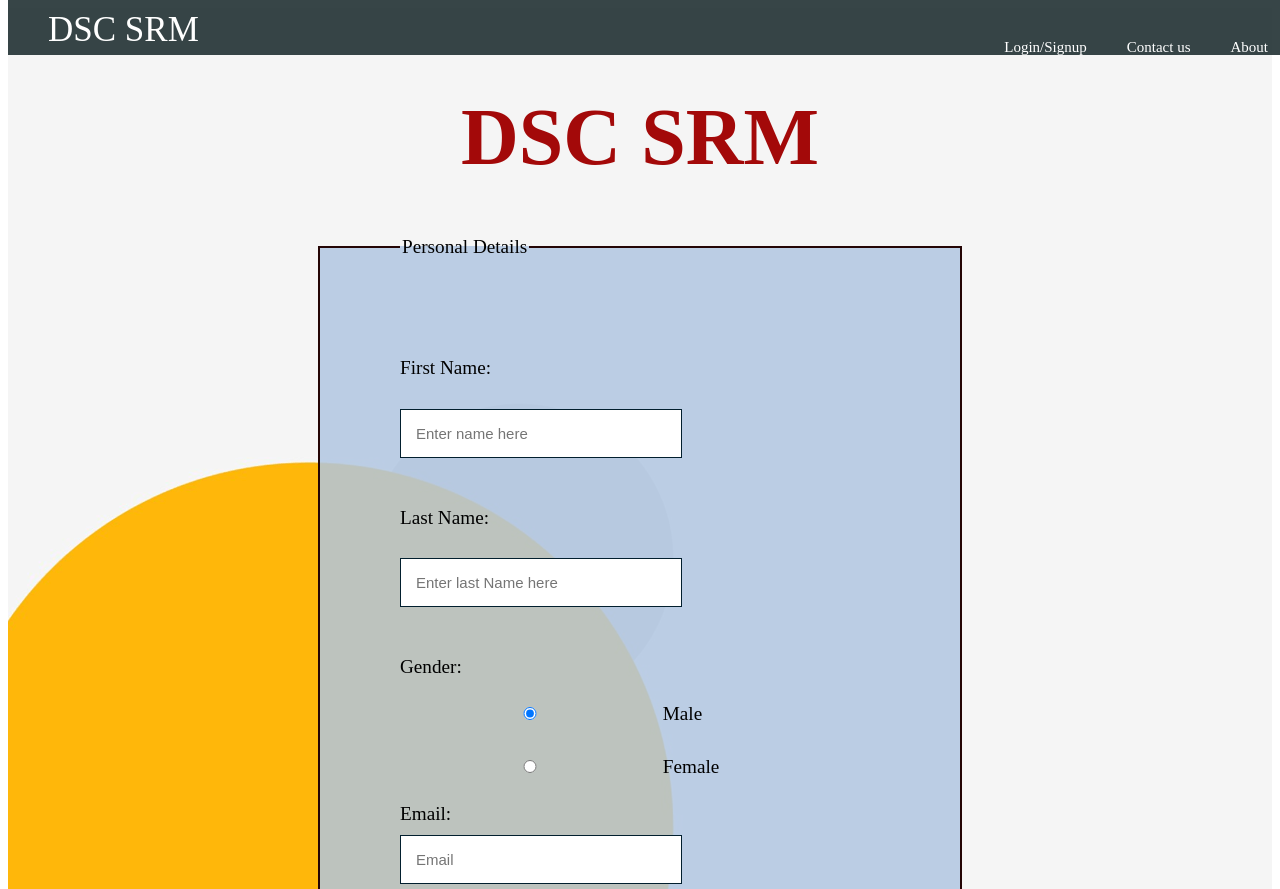
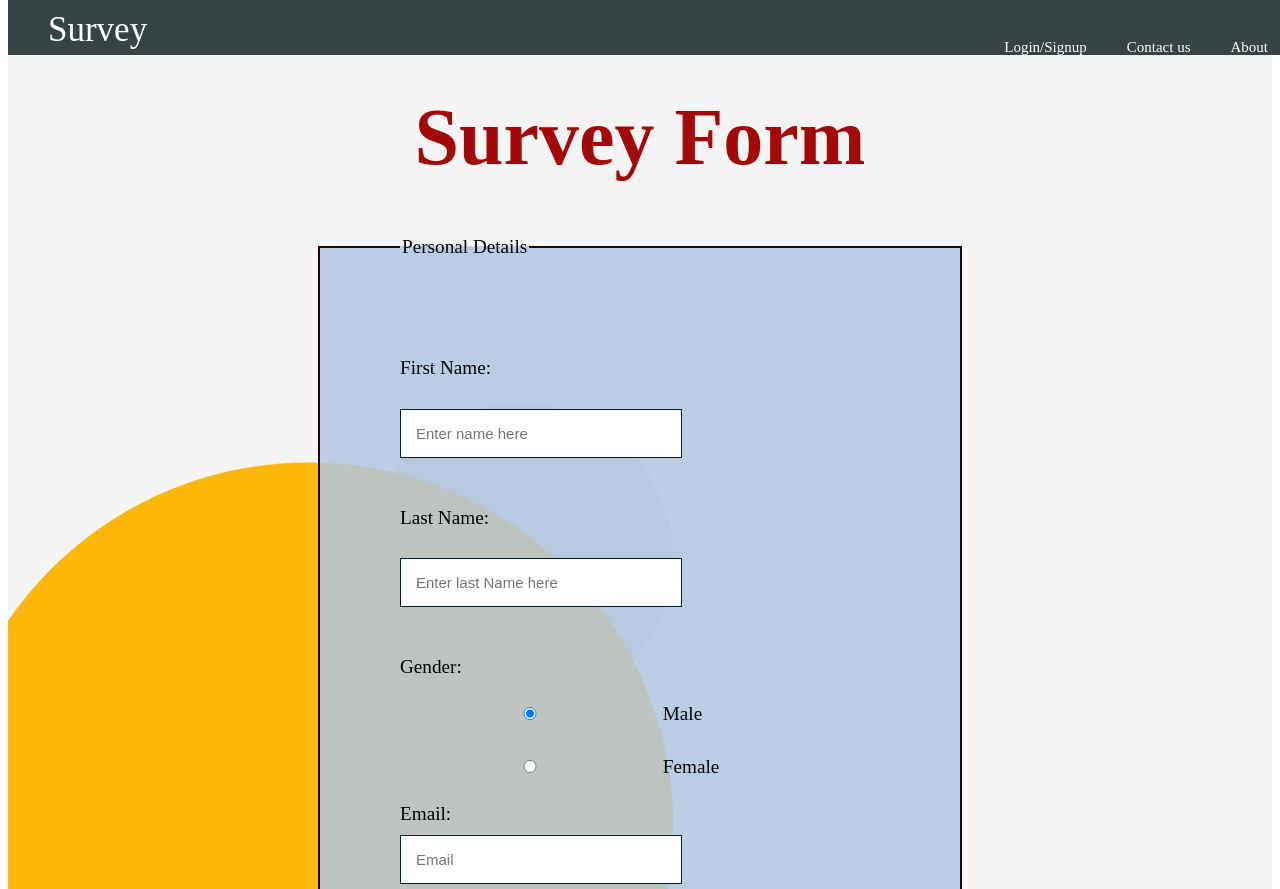
Before and after one commit to siddhant2u/survey_form, a plain HTML site: page index.html in a window 1280 px wide. Shown: the top 889 px of the page. Drawn offline with Linux system fonts and the light colour scheme.

Commit message:
Update index.html

```diff
--- a/index.html
+++ b/index.html
@@ -9,7 +9,7 @@
 
 <body>
     <header>
-        <div class="header-logo">DSC SRM</div>
+        <div class="header-logo">Survey</div>
         <a href="#" class="header-list">
           <ul>
             <li >About</li>
@@ -21,7 +21,7 @@
 
 <main>
     <div class="heading">
-        <h1>DSC SRM</h1>
+        <h1>Survey Form</h1>
     </div>
 
   <fieldset>
```
